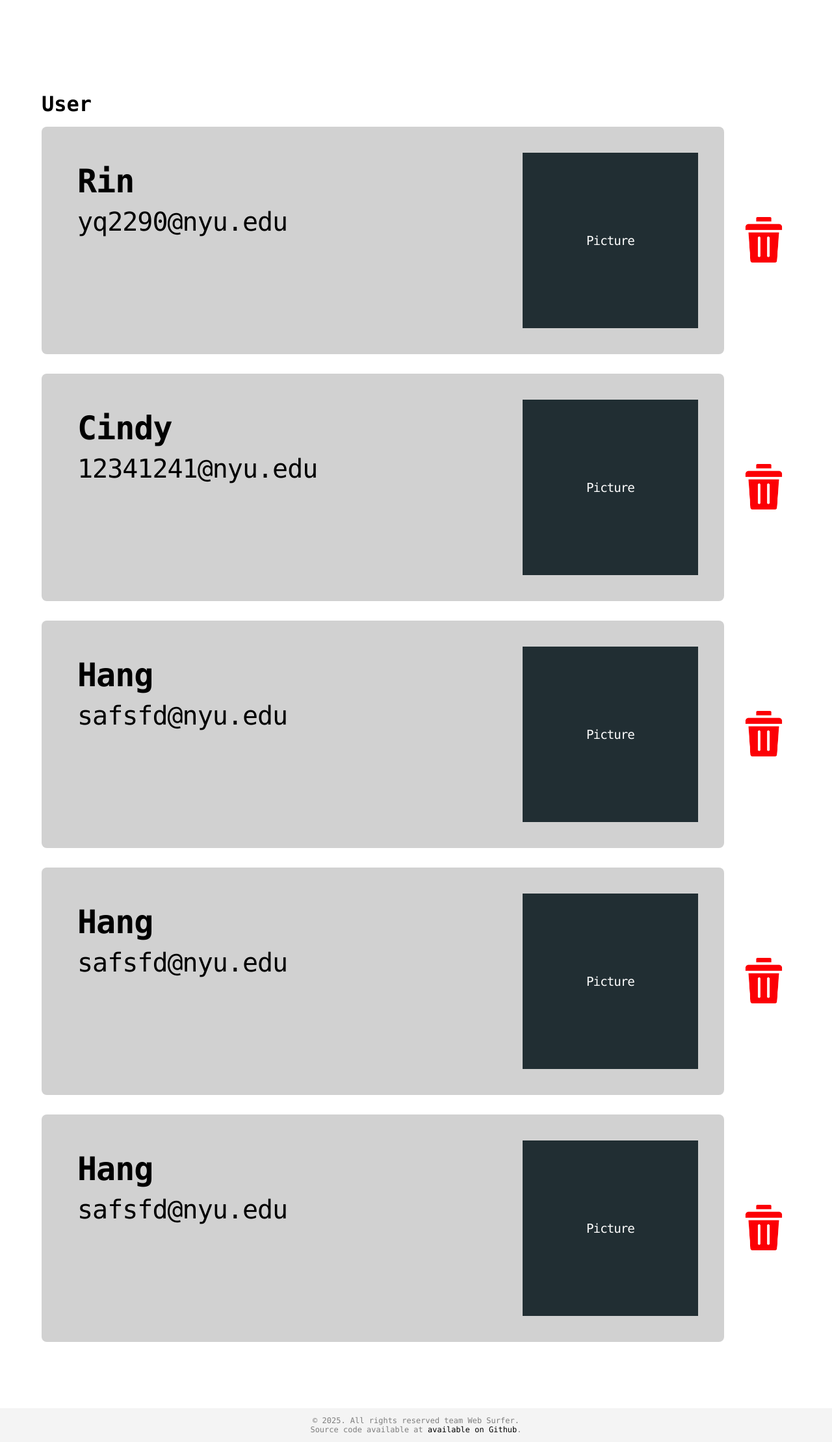
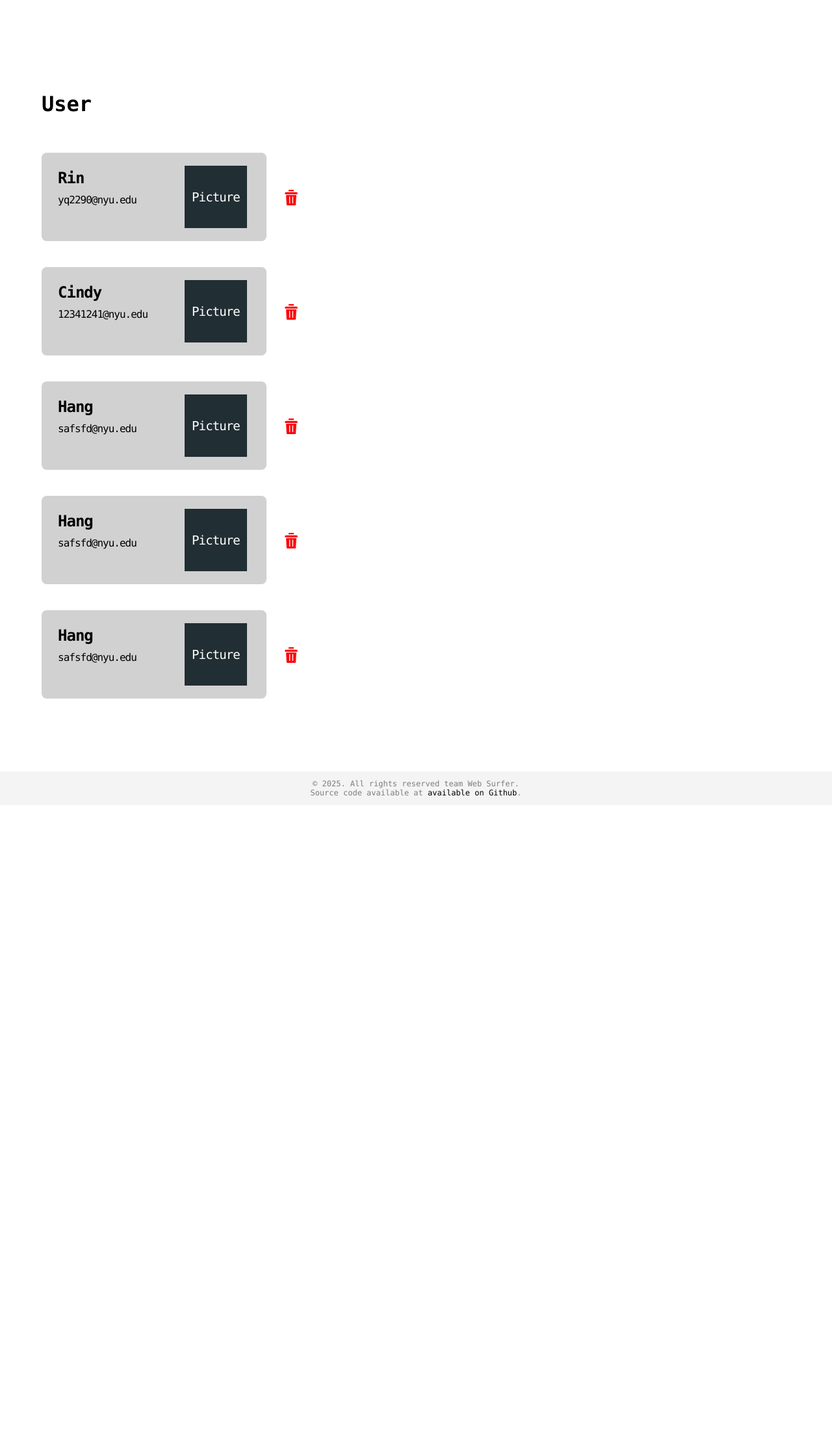
Before and after one commit to software-students-spring2025/2-web-app-web-surfer, a Flask app: page /userlist in a window 1280 px wide. Shown: the part 227-2446 px from the top of the page at 65% size. After the commit the page ends 1452 px from the top, so only its background shows below. Run offline with Flask 3, Linux system fonts and the light colour scheme.

Commit message:
userlist css revised to be responsive

```diff
--- a/static/css/message.css
+++ b/static/css/message.css
@@ -1,15 +1,15 @@
 .message{
-    font-size:70px;
+    font-size:4vh;
     font-weight: bolder;
     text-wrap: balance;
     align-self: center;
 }
 
 .message-container{
-    min-height: 1680px;
+    min-height: 75vh;
     display:flex;
     justify-content: center;
     align-items: center;
     text-align: center;
-    max-width: 860px;
+    /* max-width: 860px; */
 }
--- a/static/css/style.css
+++ b/static/css/style.css
@@ -177,7 +177,9 @@ footer p{
 }
 
 .apt-widget {
-    width: 93%;
+    width: 100%;
+    max-width: 700px;
+    min-width: 435px;
     background-color: #d1d1d1;
     /* padding: 1vh 1vw; */
     border-radius: 8px;
@@ -320,6 +322,7 @@ footer p{
     font-size: 2vh;
     font-family: Monaco, Monospace;
     font-weight: bold;
+    border: 1px solid gray;
     /* color: white; */
 }
 
--- a/static/css/userlist.css
+++ b/static/css/userlist.css
@@ -80,7 +80,8 @@
 .user-widget-container{
     display: flex;
     flex-direction: column;
-    gap:30px;
+    margin-top: 5vh;
+    gap: 2vw;
     /* margin-top: 40px; */
 }
 
@@ -90,16 +91,18 @@
 }
 
 .user-widget-container>ul>li{
-    margin-bottom:30px;
+    margin-bottom:2vh;
 }
 
 .user-widget-info-only {
-    width: 90%;
     background-color: #d1d1d1;
-    padding: 40px;
+    padding: 20px;
+    padding-right: 30px;
     border-radius: 8px;
     display: flex;
     flex-direction: column;
+    margin-bottom: 3vh;
+    width: fit-content;
 }
 
 .user-widget-info-only p{
@@ -112,6 +115,13 @@
     justify-items: center;
 }
 
+.delete-icon{
+    width: 3vh;
+    height: 3vh;
+    position: relative;
+    top: -10px;
+}
+
 .user-delete-icon-container > form > button{
     background-color: transparent;
     border: transparent;
@@ -119,35 +129,38 @@
 
 .user-content {
     display: flex;
-    letter-spacing: -1px
+    letter-spacing: -1px;
+    gap: 10%;
     /* justify-content: space-between;
     align-items: center; */
 }
 
 .user-details {
     flex: 1;
-    padding-top: 10px;
+    /* padding-top: 10px;
     padding-right: 10px;
-    padding-left: 10px;
+    padding-left: 10px; */
+    width: 200px;
     display: flex;
     flex-direction: column;
+    overflow-wrap: break-word;
 }
 
 .user-name {
-    font-size: 50px;
+    font-size: 3vh;
     color: #000;
     font-weight: bold;
     /* margin-top: -5px; */
 }
 
 .user-email{
-    font-size: 40px;
+    font-size: 2vh;
     color: #000;
 }
 
 .user-widget-avatar {
-    width: 230px;
-    height: 230px;
+    width: 7vh;
+    height: 7vh;
     padding:20px;
     background: #212e33;
     display: flex;
--- a/templates/userlist.html
+++ b/templates/userlist.html
@@ -53,7 +53,7 @@
                       <input type="hidden" name="username" value="{{ user.username }}">
                       <input type="hidden" name="email" value="{{ user.email }}">
                       <button type="submit">
-                        <img src="{{ url_for('static', filename='images/delete-icon.png') }}" alt="Delete" width="70" height="70">
+                        <img src="{{ url_for('static', filename='images/delete-icon.png') }}" alt="Delete" class="delete-icon">
                       </button>
                     </form>
                   </div>
```
Also changed, not shown: static/css/delete-user.css (+13 -11 lines), templates/profile.html (+10 -6 lines).
